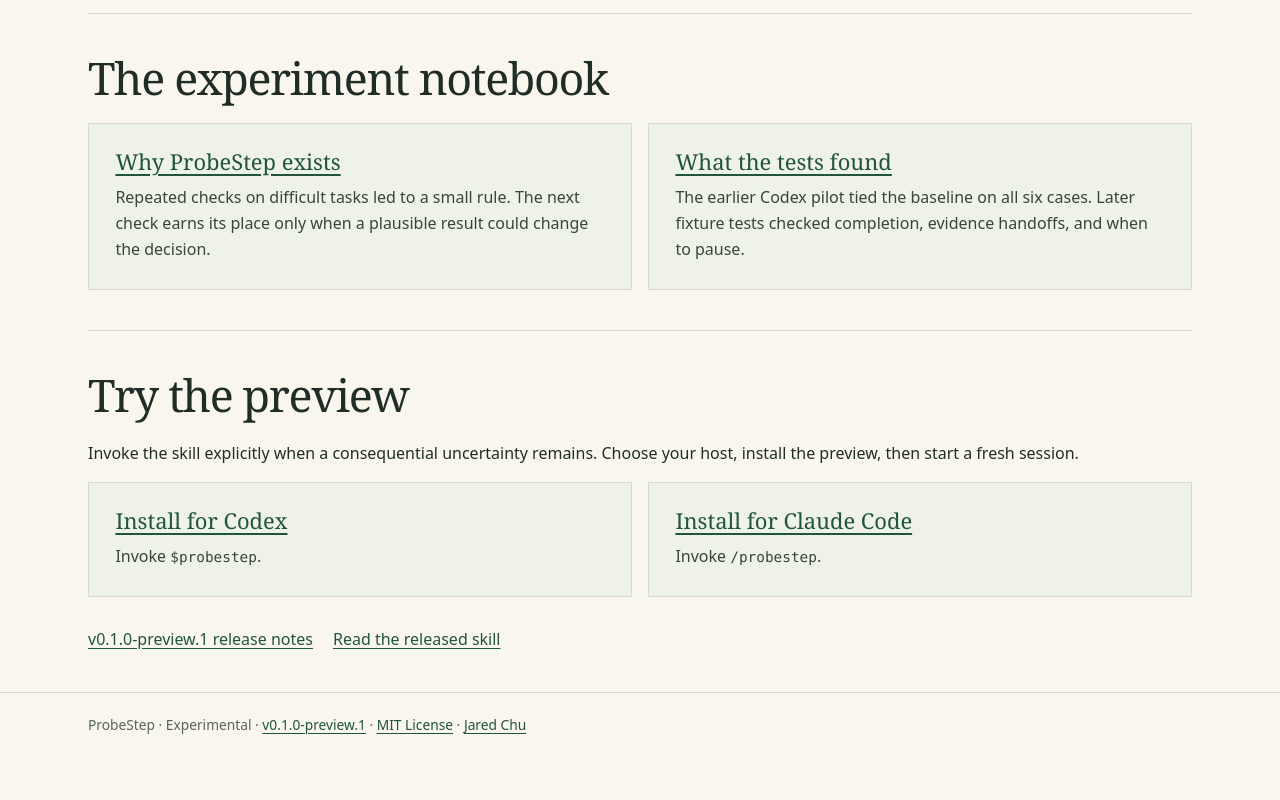
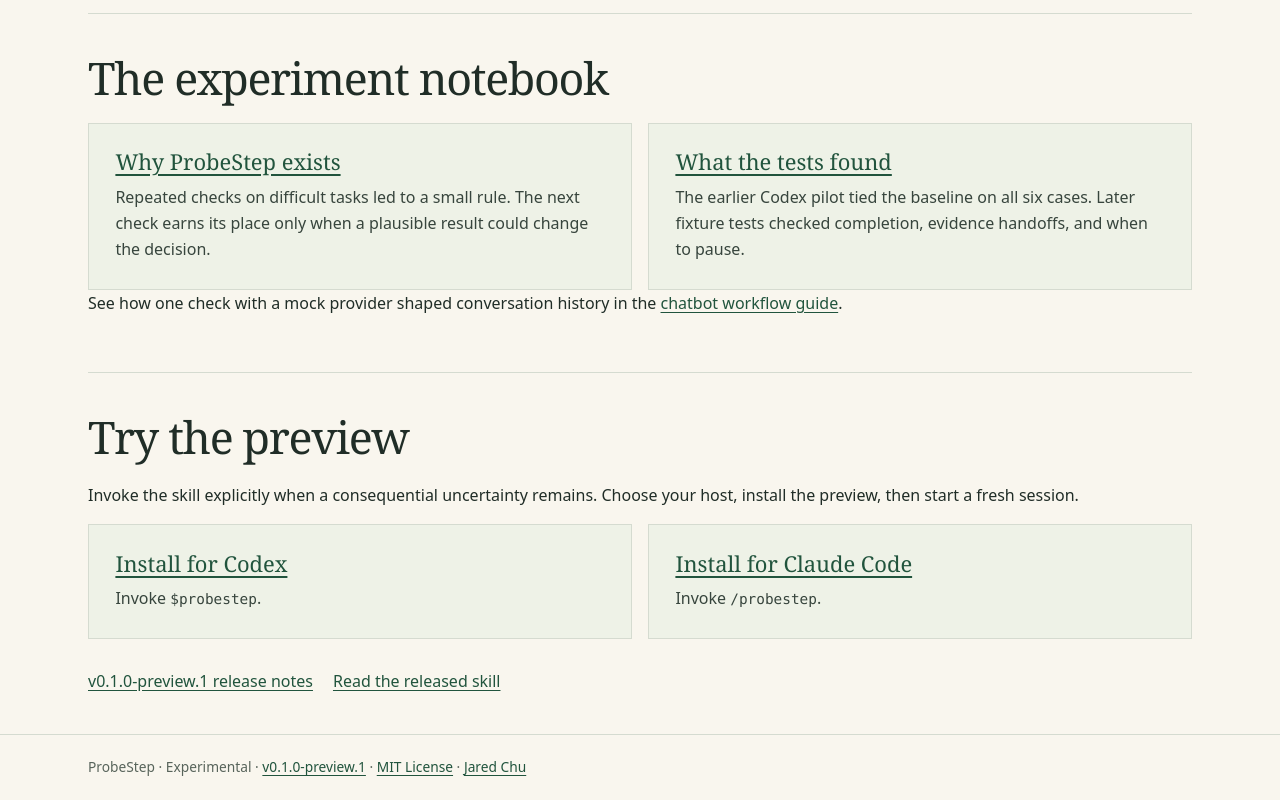
Before and after one commit to jaredchu/probestep, a plain HTML site: page website/index.html in a window 1280 px wide. Shown: the part 779-1579 px from the top of the page. Before the commit the page ends 1536 px from the top, so only its background shows below. Drawn offline with Linux system fonts and the light colour scheme.

Commit message:
Link the four-skill chatbot workflow guide
Co-authored-by: Codex <noreply@openai.com>

```diff
--- a/website/index.html
+++ b/website/index.html
@@ -73,6 +73,7 @@
         <p>The earlier Codex pilot tied the baseline on all six cases. Later fixture tests checked completion, evidence handoffs, and when to pause.</p>
       </article>
     </div>
+    <p>See how one check with a mock provider shaped conversation history in the <a href="https://github.com/jaredchu/ai-workflow-chatbot#readme">chatbot workflow guide</a>.</p>
   </section>
   <section class="section wrap" aria-labelledby="try-the-preview">
     <h2 id="try-the-preview">Try the preview</h2>
```
